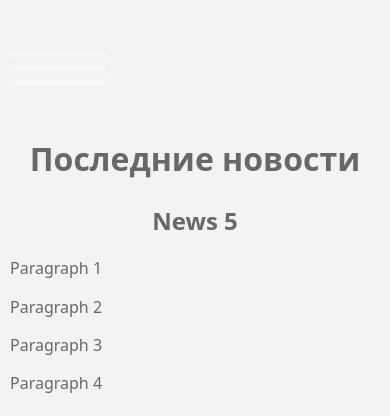
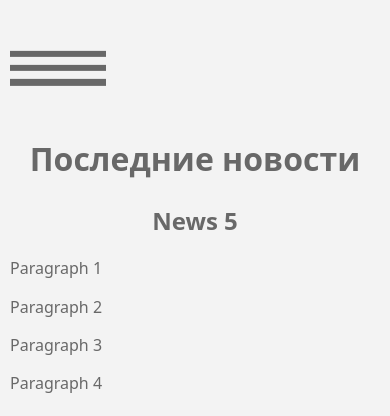
Before and after one commit to n1tr0xs/ugmslnr.ru, a PHP site: page /index.php in a window 390 px wide. Shown: the top 416 px of the page. Run offline with PHP 8.4, Linux system fonts and the light colour scheme.

Commit message:
mobile menu span color fixed

```diff
--- a/css/header.css
+++ b/css/header.css
@@ -111,7 +111,7 @@ nav.mobile {
 	top: 50%;
 	left: 50%;
 	transform: translate(-50%, -50%);
-	background: var(--background);
+	background: var(--text-main);
 	transition: all 0.5s;
 }
 
```
Also changed, not shown: header.php (line endings or trailing spaces).
